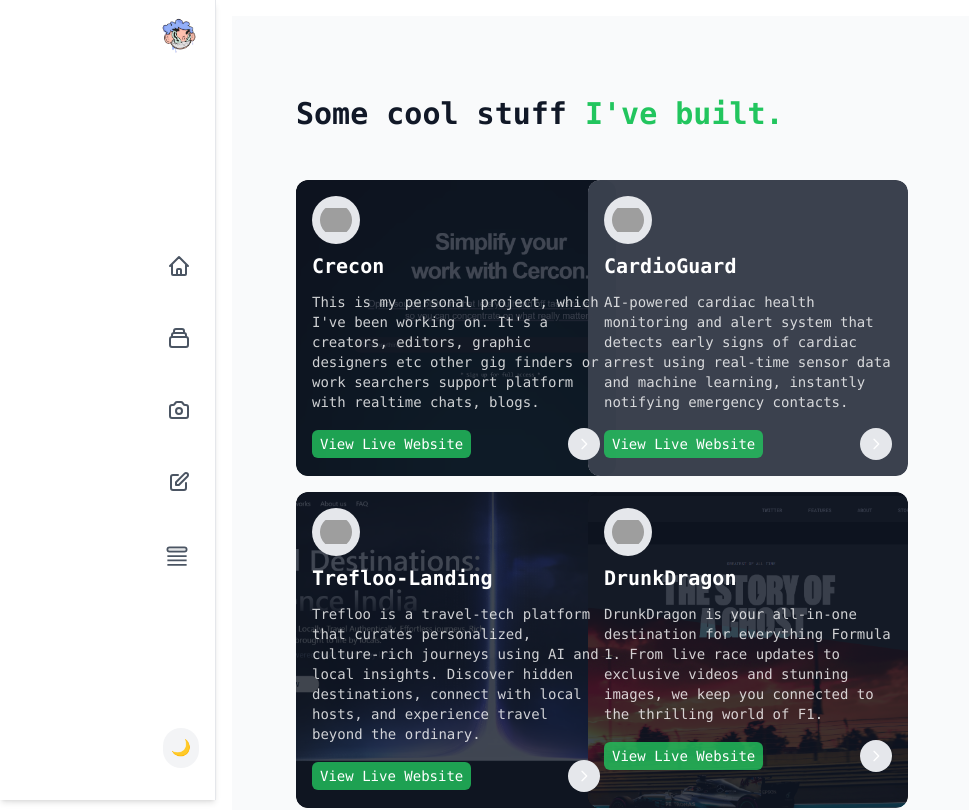
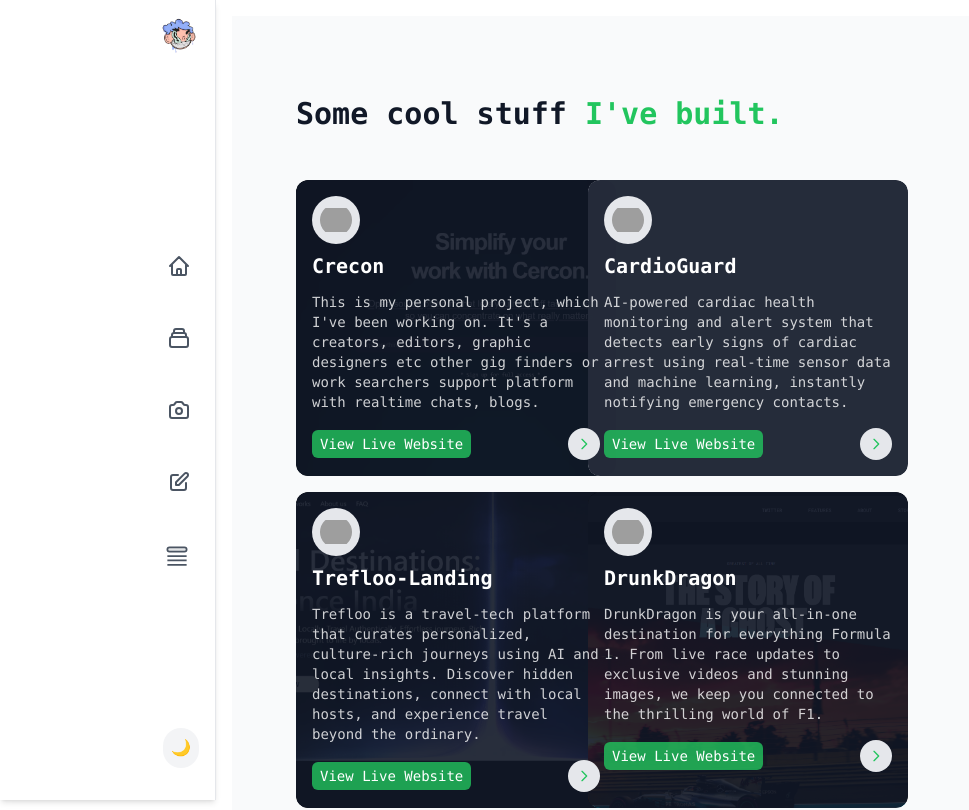
Before and after one commit to avikkk19/perblog, a React (Vite) app: page /projects in a window 1280 px wide. Shown: the top 810 px of the page, without its empty margins (0-969 px from the left). Built offline with nearby package versions, Linux system fonts and the light colour scheme; grey boxes are pictures that could not be loaded.

Commit message:
added resume to hero

```diff
--- a/src/components/LatestProjects.jsx
+++ b/src/components/LatestProjects.jsx
@@ -17,7 +17,7 @@ const ProjectCard = ({ title, description, imageUrl, bgImage, link, liveLink })
             backgroundSize: 'cover',
             backgroundPosition: 'center',
           } : {}}>
-          <div className="absolute inset-0 bg-gray-900/80 dark:bg-gray-900/90 rounded-xl"></div>
+          <div className="absolute inset-0 bg-gray-900/90 dark:bg-gray-900/90 rounded-xl"></div>
           <div className="relative z-10">
           <div className="w-12 h-12 dark:bg-gray-700 bg-gray-200 rounded-full flex items-center justify-center mb-2">
             <img
@@ -50,7 +50,7 @@ const ProjectCard = ({ title, description, imageUrl, bgImage, link, liveLink })
             </a>
             <div className="h-8 w-8 rounded-full bg-gray-200 dark:bg-gray-800 flex items-center justify-center group-hover:bg-gray-300 dark:group-hover:bg-gray-700 transition-colors duration-200">
               <svg
-                className="w-4 h-4 text-white"
+                className="w-4 h-4 text-green-500"
                 fill="none"
                 stroke="currentColor"
                 viewBox="0 0 24 24"
--- a/src/components/Projects.jsx
+++ b/src/components/Projects.jsx
@@ -17,7 +17,7 @@ const ProjectCard = ({ title, description, imageUrl, bgImage, link, liveLink })
             backgroundSize: 'cover',
             backgroundPosition: 'center',
           } : {}}>
-          <div className="absolute inset-0 bg-gray-900/80 dark:bg-gray-900/90 rounded-xl"></div>
+          <div className="absolute inset-0 bg-gray-900/90 dark:bg-gray-900/90 rounded-xl"></div>
           <div className="relative z-10">
           {/* Background Image icon of projects  */}
           <div className="w-12 h-12 dark:bg-gray-700 bg-gray-200 rounded-full flex items-center justify-center mb-2">
@@ -53,7 +53,7 @@ const ProjectCard = ({ title, description, imageUrl, bgImage, link, liveLink })
             </a>
             <div className="h-8 w-8 rounded-full bg-gray-200 dark:bg-gray-800 flex items-center justify-center group-hover:bg-gray-300 dark:group-hover:bg-gray-700 transition-colors duration-200">
               <svg
-                className="w-4 h-4 text-white"
+                className="w-4 h-4 text-green-500 "
                 fill="none"
                 stroke="currentColor"
                 viewBox="0 0 24 24"
```
